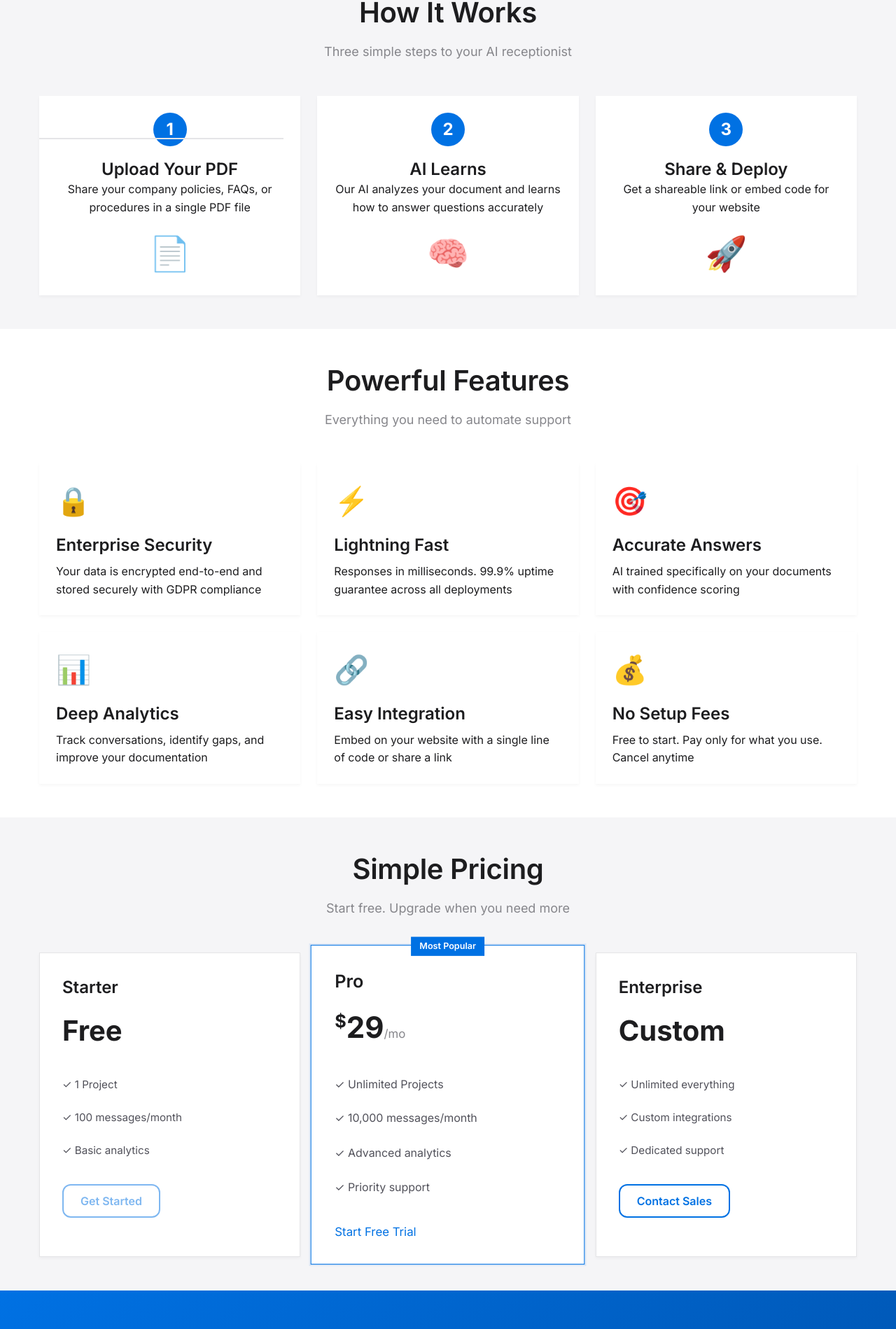
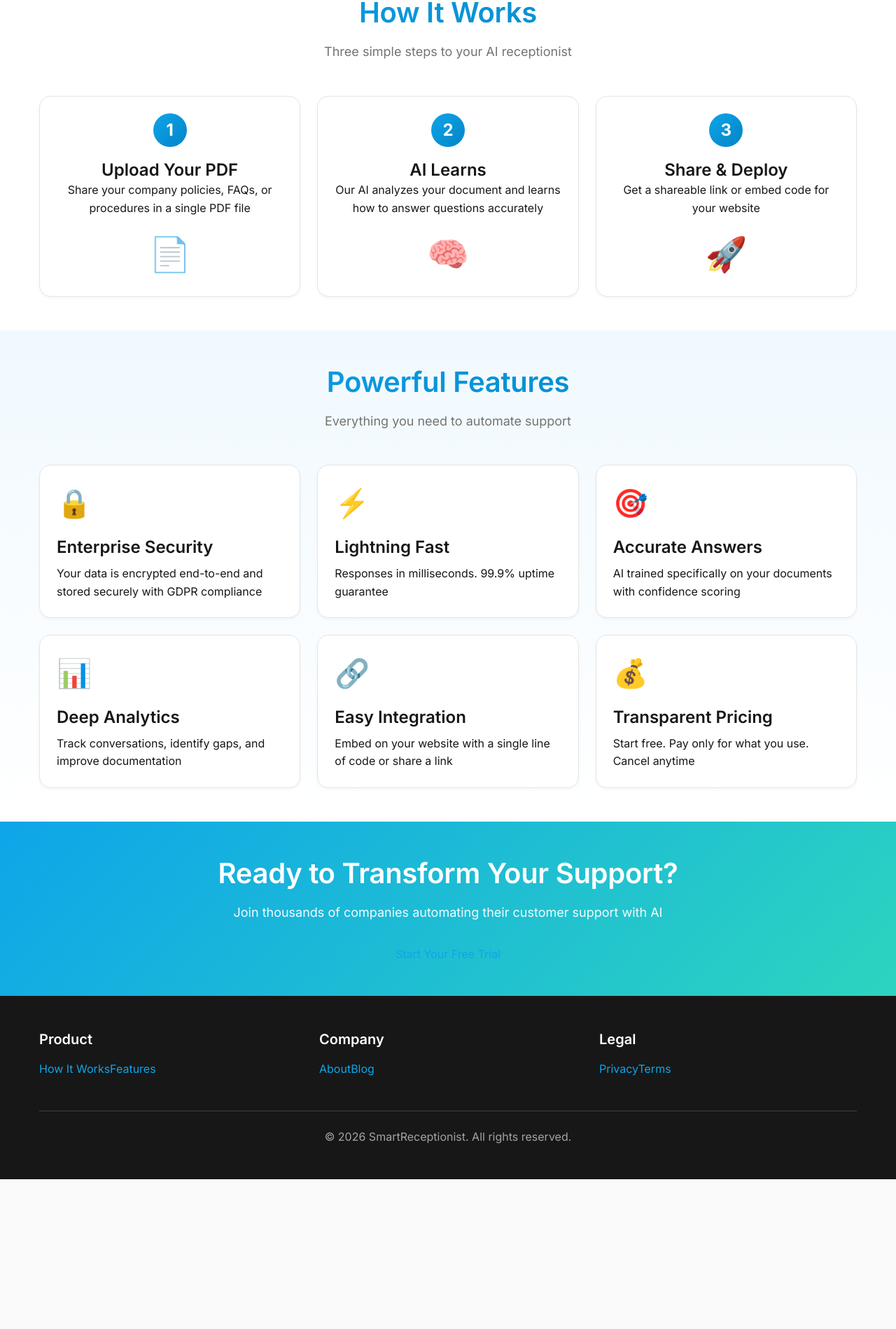
Before and after one commit to Jai-Negi/smart-receptionist, a Next.js app in the folder frontend/: page /landing in a window 1280 px wide. Shown: the part 845-2744 px from the top of the page at 70% size. After the commit the page ends 2530 px from the top, so only its background shows below. Built offline with nearby package versions, Linux system fonts and the light colour scheme.

Commit message:
design: implement cohesive brand theme with gradient colors and consistent styling

```diff
--- a/frontend/app/globals.css
+++ b/frontend/app/globals.css
@@ -1,27 +1,43 @@
 @import url('https://fonts.googleapis.com/css2?family=Inter:wght@400;500;600;700&display=swap');
 
 :root {
-  /* Colors */
-  --color-white: #ffffff;
-  --color-gray-50: #f5f5f7;
-  --color-gray-100: #efeff1;
-  --color-gray-200: #e5e5e7;
-  --color-gray-300: #d2d2d7;
-  --color-gray-400: #a1a1a6;
-  --color-gray-500: #86868b;
-  --color-gray-600: #6f6f77;
-  --color-gray-700: #51515a;
-  --color-gray-800: #424245;
-  --color-black: #1d1d1f;
+  /* Primary Brand Colors */
+  --color-primary-50: #f0f9ff;
+  --color-primary-100: #e0f2fe;
+  --color-primary-200: #bae6fd;
+  --color-primary-300: #7dd3fc;
+  --color-primary-400: #38bdf8;
+  --color-primary-500: #0ea5e9;
+  --color-primary-600: #0284c7;
+  --color-primary-700: #0369a1;
 
-  --color-blue: #0071e3;
-  --color-blue-light: #0077ed;
-  --color-blue-dark: #0056b3;
+  /* Secondary Brand Colors */
+  --color-secondary-400: #2dd4bf;
+  --color-secondary-500: #14b8a6;
+  --color-secondary-600: #0d9488;
 
-  --color-success: #34c759;
-  --color-warning: #ff9500;
-  --color-error: #ff3b30;
-  --color-info: #30b0c0;
+  /* Neutral Colors */
+  --color-neutral-50: #fafafa;
+  --color-neutral-100: #f5f5f5;
+  --color-neutral-200: #e5e5e5;
+  --color-neutral-300: #d4d4d4;
+  --color-neutral-400: #a3a3a3;
+  --color-neutral-500: #737373;
+  --color-neutral-600: #525252;
+  --color-neutral-700: #404040;
+  --color-neutral-800: #262626;
+  --color-neutral-900: #171717;
+
+  /* Semantic Colors */
+  --color-success: #10b981;
+  --color-warning: #f59e0b;
+  --color-error: #ef4444;
+  --color-info: #3b82f6;
+
+  /* Gradients */
+  --gradient-primary: linear-gradient(135deg, #0ea5e9 0%, #0284c7 100%);
+  --gradient-accent: linear-gradient(135deg, #0ea5e9 0%, #2dd4bf 100%);
+  --gradient-mesh: linear-gradient(135deg, #0ea5e9 0%, #2dd4bf 50%, #8b5cf6 100%);
 
   /* Typography */
   --font-family: 'Inter', -apple-system, BlinkMacSystemFont, 'Segoe UI', sans-serif;
@@ -39,11 +55,14 @@
   --shadow-sm: 0 2px 4px rgba(0, 0, 0, 0.04);
   --shadow-base: 0 4px 12px rgba(0, 0, 0, 0.08);
   --shadow-md: 0 10px 30px rgba(0, 0, 0, 0.12);
+  --shadow-lg: 0 20px 40px rgba(0, 0, 0, 0.16);
 
   /* Border radius */
   --radius-sm: 6px;
   --radius-base: 8px;
   --radius-md: 12px;
+  --radius-lg: 16px;
+  --radius-xl: 20px;
 }
 
 * {
@@ -60,12 +79,12 @@ html {
 
 body {
   font-family: var(--font-family);
-  background-color: var(--color-gray-50);
-  color: var(--color-black);
+  background-color: var(--color-neutral-50);
+  color: var(--color-neutral-900);
   line-height: 1.5;
 }
 
-/* Typography */
+/* Typography Hierarchy */
 h1 {
   font-size: 3rem;
   font-weight: 700;
@@ -92,6 +111,11 @@ h4 {
   line-height: 1.4;
 }
 
+h5 {
+  font-size: 1.125rem;
+  font-weight: 600;
+}
+
 p {
   font-size: 1rem;
   line-height: 1.6;
@@ -99,39 +123,51 @@ p {
 
 small {
   font-size: 0.875rem;
-  color: var(--color-gray-500);
+  color: var(--color-neutral-500);
+}
+
+/* Links */
+a {
+  color: var(--color-primary-500);
+  text-decoration: none;
+  transition: color 0.2s;
+}
+
+a:hover {
+  color: var(--color-primary-600);
 }
 
 /* Accessibility */
 :focus-visible {
-  outline: 2px solid var(--color-blue);
+  outline: 2px solid var(--color-primary-500);
   outline-offset: 2px;
 }
 
 button:focus-visible,
 input:focus-visible,
 a:focus-visible {
-  outline: 2px solid var(--color-blue);
+  outline: 2px solid var(--color-primary-500);
   outline-offset: 2px;
 }
 
-/* Skip to main content link */
+/* Skip Link */
 .skip-link {
   position: absolute;
   top: -40px;
   left: 0;
-  background: var(--color-blue);
+  background: var(--color-primary-500);
   color: white;
   padding: 8px 16px;
   text-decoration: none;
   z-index: 100;
+  border-radius: var(--radius-base);
 }
 
 .skip-link:focus {
   top: 0;
 }
 
-/* Reduced motion */
+/* Reduced Motion */
 @media (prefers-reduced-motion: reduce) {
   *,
   *::before,
@@ -143,31 +179,32 @@ a:focus-visible {
   }
 }
 
-/* Links */
-a {
-  color: var(--color-blue);
-  text-decoration: none;
-  transition: color 0.2s;
-}
-
-a:hover {
-  color: var(--color-blue-light);
-}
-
-/* Buttons base styles */
+/* Button Base Styles */
 button {
   font-family: var(--font-family);
   cursor: pointer;
   border: none;
   transition: all 0.2s;
+  border-radius: var(--radius-md);
+  font-weight: 600;
 }
 
-/* Forms */
+/* Input Base Styles */
 input,
 textarea,
 select {
   font-family: var(--font-family);
   font-size: 1rem;
+  border-radius: var(--radius-base);
+}
+
+/* Form Focus States */
+input:focus,
+textarea:focus,
+select:focus {
+  outline: none;
+  border-color: var(--color-primary-500);
+  box-shadow: 0 0 0 3px rgba(14, 165, 233, 0.1);
 }
 
 /* Responsive */
--- a/frontend/app/landing/page.jsx
+++ b/frontend/app/landing/page.jsx
@@ -42,14 +42,13 @@ export default function Landing() {
           <div className="hero-badge">✨ AI-Powered Support</div>
 
           <h1 className="hero-title">
-            Your Company's AI<br />
-            <span className="gradient-text">Receptionist</span><br />
-            in 3 Clicks
+            Every question answered.<br />
+            Every customer happy.
           </h1>
 
           <p className="hero-subtitle">
-            Upload a PDF. Get a chatbot. Share a link.<br />
-            No coding required. No setup fees.
+            Upload a PDF. Get an AI receptionist. Share a link.<br />
+            No coding. No setup. Just results.
           </p>
 
           <div className="hero-ctas">
@@ -65,15 +64,15 @@ export default function Landing() {
           <div className="hero-stats">
             <div className="stat">
               <div className="stat-value">1000+</div>
-              <div className="stat-label">Companies Trust Us</div>
+              <div className="stat-label">Companies</div>
             </div>
             <div className="stat">
               <div className="stat-value">99.9%</div>
-              <div className="stat-label">Uptime Guarantee</div>
+              <div className="stat-label">Uptime</div>
             </div>
             <div className="stat">
               <div className="stat-value">24/7</div>
-              <div className="stat-label">Support Ready</div>
+              <div className="stat-label">Support</div>
             </div>
           </div>
         </div>
@@ -107,16 +106,12 @@ export default function Landing() {
               <div className="step-icon">📄</div>
             </div>
 
-            <div className="step-connector"></div>
-
             <div className="step-card">
               <div className="step-number">2</div>
               <h3>AI Learns</h3>
               <p>Our AI analyzes your document and learns how to answer questions accurately</p>
               <div className="step-icon">🧠</div>
             </div>
-
-            <div className="step-connector"></div>
 
             <div className="step-card">
               <div className="step-number">3</div>
@@ -144,7 +139,7 @@ export default function Landing() {
             <div className="feature-card">
               <div className="feature-icon">⚡</div>
               <h3>Lightning Fast</h3>
-              <p>Responses in milliseconds. 99.9% uptime guarantee across all deployments</p>
+              <p>Responses in milliseconds. 99.9% uptime guarantee</p>
             </div>
 
             <div className="feature-card">
@@ -156,7 +151,7 @@ export default function Landing() {
             <div className="feature-card">
               <div className="feature-icon">📊</div>
               <h3>Deep Analytics</h3>
-              <p>Track conversations, identify gaps, and improve your documentation</p>
+              <p>Track conversations, identify gaps, and improve documentation</p>
             </div>
 
             <div className="feature-card">
@@ -167,59 +162,8 @@ export default function Landing() {
 
             <div className="feature-card">
               <div className="feature-icon">💰</div>
-              <h3>No Setup Fees</h3>
-              <p>Free to start. Pay only for what you use. Cancel anytime</p>
-            </div>
-          </div>
-        </div>
-      </section>
-
-      {/* Pricing Preview */}
-      <section className="pricing-preview">
-        <div className="section-container">
-          <h2 className="section-title">Simple Pricing</h2>
-          <p className="section-subtitle">Start free. Upgrade when you need more</p>
-
-          <div className="pricing-cards">
-            <div className="pricing-card">
-              <h3>Starter</h3>
-              <div className="price">Free</div>
-              <ul className="features-list">
-                <li>✓ 1 Project</li>
-                <li>✓ 100 messages/month</li>
-                <li>✓ Basic analytics</li>
-              </ul>
-              <button className="btn btn-secondary" disabled>
-                Get Started
-              </button>
-            </div>
-
-            <div className="pricing-card featured">
-              <div className="badge">Most Popular</div>
-              <h3>Pro</h3>
-              <div className="price"><span className="currency">$</span>29<span className="period">/mo</span></div>
-              <ul className="features-list">
-                <li>✓ Unlimited Projects</li>
-                <li>✓ 10,000 messages/month</li>
-                <li>✓ Advanced analytics</li>
-                <li>✓ Priority support</li>
-              </ul>
-              <Link href="/auth/signup" className="btn btn-primary">
-                Start Free Trial
-              </Link>
-            </div>
-
-            <div className="pricing-card">
-              <h3>Enterprise</h3>
-              <div className="price">Custom</div>
-              <ul className="features-list">
-                <li>✓ Unlimited everything</li>
-                <li>✓ Custom integrations</li>
-                <li>✓ Dedicated support</li>
-              </ul>
-              <button className="btn btn-secondary">
-                Contact Sales
-              </button>
+              <h3>Transparent Pricing</h3>
+              <p>Start free. Pay only for what you use. Cancel anytime</p>
             </div>
           </div>
         </div>
@@ -230,8 +174,8 @@ export default function Landing() {
         <div className="section-container">
           <h2>Ready to Transform Your Support?</h2>
           <p>Join thousands of companies automating their customer support with AI</p>
-          <Link href="/auth/signup" className="btn btn-primary btn-lg">
-            Start Your Free Trial Today
+          <Link href="/auth/signup" className="btn btn-primary-white btn-lg">
+            Start Your Free Trial
           </Link>
         </div>
       </section>
@@ -244,19 +188,16 @@ export default function Landing() {
               <h4>Product</h4>
               <Link href="#how-it-works">How It Works</Link>
               <Link href="#features">Features</Link>
-              <Link href="#pricing">Pricing</Link>
             </div>
             <div className="footer-section">
               <h4>Company</h4>
               <Link href="#">About</Link>
               <Link href="#">Blog</Link>
-              <Link href="#">Careers</Link>
             </div>
             <div className="footer-section">
               <h4>Legal</h4>
               <Link href="#">Privacy</Link>
               <Link href="#">Terms</Link>
-              <Link href="#">Security</Link>
             </div>
           </div>
           <div className="footer-bottom">
@@ -267,7 +208,7 @@ export default function Landing() {
 
       <style jsx>{`
         .landing {
-          background: var(--color-white);
+          background: var(--color-neutral-50);
           overflow: hidden;
         }
 
@@ -278,7 +219,7 @@ export default function Landing() {
           z-index: 30;
           background: rgba(255, 255, 255, 0.95);
           backdrop-filter: blur(10px);
-          border-bottom: 1px solid var(--color-gray-200);
+          border-bottom: 1px solid var(--color-neutral-200);
           padding: var(--spacing-4);
         }
 
@@ -296,7 +237,7 @@ export default function Landing() {
           gap: var(--spacing-2);
           font-weight: 600;
           font-size: 1.125rem;
-          color: var(--color-black);
+          color: var(--color-neutral-900);
         }
 
         .logo-icon {
@@ -310,18 +251,18 @@ export default function Landing() {
         }
 
         .nav-link {
-          color: var(--color-black);
+          color: var(--color-neutral-900);
           font-weight: 500;
           transition: color 0.2s;
         }
 
         .nav-link:hover {
-          color: var(--color-blue);
+          color: var(--color-primary-500);
         }
 
         .nav-cta {
           padding: 8px 16px;
-          background: var(--color-blue);
+          background: var(--color-primary-500);
           color: white;
           border-radius: var(--radius-md);
           font-weight: 500;
@@ -329,7 +270,7 @@ export default function Landing() {
         }
 
         .nav-cta:hover {
-          background: var(--color-blue-light);
+          background: var(--color-primary-600);
         }
 
         /* Hero Section */
@@ -346,9 +287,10 @@ export default function Landing() {
 
         .hero-badge {
           display: inline-block;
-          padding: 6px 12px;
-          background: rgba(0, 113, 227, 0.1);
-          color: var(--color-blue);
+          padding: 8px 16px;
+          background: rgba(14, 165, 233, 0.1);
+          color: var(--color-primary-600);
+          border: 1px solid rgba(14, 165, 233, 0.2);
           border-radius: var(--radius-full);
           font-size: 0.875rem;
           font-weight: 500;
@@ -359,19 +301,12 @@ export default function Landing() {
           font-size: 3.75rem;
           line-height: 1.1;
           margin-bottom: var(--spacing-6);
-          color: var(--color-black);
-        }
-
-        .gradient-text {
-          background: linear-gradient(135deg, #0071e3 0%, #30b0c0 100%);
-          -webkit-background-clip: text;
-          -webkit-text-fill-color: transparent;
-          background-clip: text;
+          color: var(--color-neutral-900);
         }
 
         .hero-subtitle {
           font-size: 1.25rem;
-          color: var(--color-gray-600);
+          color: var(--color-neutral-600);
           margin-bottom: var(--spacing-8);
           line-height: 1.6;
         }
@@ -388,18 +323,21 @@ export default function Landing() {
           grid-template-columns: repeat(3, 1fr);
           gap: var(--spacing-6);
           padding-top: var(--spacing-6);
-          border-top: 1px solid var(--color-gray-200);
+          border-top: 1px solid var(--color-neutral-200);
         }
 
         .stat-value {
           font-size: 1.5rem;
           font-weight: 700;
-          color: var(--color-black);
+          background: var(--gradient-primary);
+          -webkit-background-clip: text;
+          -webkit-text-fill-color: transparent;
+          background-clip: text;
         }
 
         .stat-label {
           font-size: 0.875rem;
-          color: var(--color-gray-500);
+          color: var(--color-neutral-500);
           margin-top: var(--spacing-2);
         }
 
@@ -411,7 +349,7 @@ export default function Landing() {
         }
 
         .hero-card {
-          background: linear-gradient(135deg, #f5f5f7 0%, #ffffff 100%);
+          background: white;
           border-radius: var(--radius-lg);
           padding: var(--spacing-6);
           box-shadow: var(--shadow-md);
@@ -432,20 +370,18 @@ export default function Landing() {
 
         .chat-bubble.assistant {
           padding: var(--spacing-3) var(--spacing-4);
-          background: var(--color-gray-100);
+          background: var(--color-neutral-100);
           border-radius: var(--radius-md);
-          color: var(--color-black);
-          max-width: 85%;
+          color: var(--color-neutral-900);
         }
 
         .chat-bubble.user {
           padding: var(--spacing-3) var(--spacing-4);
-          background: var(--color-blue);
+          background: var(--color-primary-500);
           color: white;
           border-radius: var(--radius-md);
+          margin-left: auto;
           max-width: 85%;
-          margin-left: auto;
-          text-align: right;
         }
 
         @keyframes slideIn {
@@ -468,21 +404,17 @@ export default function Landing() {
 
         .how-it-works {
           padding: var(--spacing-12) var(--spacing-4);
-          background: var(--color-gray-50);
+          background: white;
         }
 
         .features {
           padding: var(--spacing-12) var(--spacing-4);
-        }
-
-        .pricing-preview {
-          padding: var(--spacing-12) var(--spacing-4);
-          background: var(--color-gray-50);
+          background: linear-gradient(180deg, var(--color-primary-50) 0%, white 100%);
         }
 
         .cta-final {
           padding: var(--spacing-12) var(--spacing-4);
-          background: linear-gradient(135deg, var(--color-blue) 0%, #0056b3 100%);
+          background: var(--gradient-accent);
           color: white;
           text-align: center;
         }
@@ -490,6 +422,7 @@ export default function Landing() {
         .cta-final h2 {
           font-size: 2.5rem;
           margin-bottom: var(--spacing-4);
+          color: white;
         }
 
         .cta-final p {
@@ -502,11 +435,15 @@ export default function Landing() {
           text-align: center;
           margin-bottom: var(--spacing-4);
           font-size: 2.5rem;
+          background: var(--gradient-primary);
+          -webkit-background-clip: text;
+          -webkit-text-fill-color: transparent;
+          background-clip: text;
         }
 
         .section-subtitle {
           text-align: center;
-          color: var(--color-gray-500);
+          color: var(--color-neutral-500);
           font-size: 1.125rem;
           margin-bottom: var(--spacing-12);
         }
@@ -516,8 +453,6 @@ export default function Landing() {
           display: grid;
           grid-template-columns: repeat(3, 1fr);
           gap: var(--spacing-6);
-          align-items: start;
-          position: relative;
         }
 
         .step-card {
@@ -526,12 +461,14 @@ export default function Landing() {
           border-radius: var(--radius-lg);
           box-shadow: var(--shadow-sm);
           text-align: center;
-          transition: transform 0.3s, box-shadow 0.3s;
+          border: 1px solid var(--color-neutral-200);
+          transition: all 0.3s;
         }
 
         .step-card:hover {
           transform: translateY(-4px);
-          box-shadow: var(--shadow-base);
+          box-shadow: var(--shadow-md);
+          border-color: var(--color-primary-200);
         }
 
         .step-number {
@@ -540,7 +477,7 @@ export default function Landing() {
           justify-content: center;
           width: 48px;
           height: 48px;
-          background: var(--color-blue);
+          background: var(--gradient-primary);
           color: white;
           border-radius: 50%;
           font-size: 1.5rem;
@@ -551,22 +488,6 @@ export default function Landing() {
         .step-icon {
           font-size: 3rem;
           margin-top: var(--spacing-4);
-        }
-
-        .step-connector {
-          position: absolute;
-          top: 60px;
-          height: 2px;
-          background: var(--color-gray-200);
-          width: calc(33.333% - 40px);
-        }
-
-        .step-connector:first-of-type {
-          left: calc(33.333% + 20px);
-        }
-
-        .step-connector:last-of-type {
-          left: calc(66.666% + 20px);
         }
 
         /* Features Grid */
@@ -581,11 +502,14 @@ export default function Landing() {
           border-radius: var(--radius-lg);
           background: white;
           box-shadow: var(--shadow-sm);
-          transition: box-shadow 0.3s;
+          border: 1px solid var(--color-neutral-200);
+          transition: all 0.3s;
         }
 
         .feature-card:hover {
           box-shadow: var(--shadow-base);
+          border-color: var(--color-primary-200);
+          transform: translateY(-2px);
         }
 
         .feature-icon {
@@ -595,77 +519,7 @@ export default function Landing() {
 
         .feature-card h3 {
           margin-bottom: var(--spacing-2);
-        }
-
-        /* Pricing Cards */
-        .pricing-cards {
-          display: grid;
-          grid-template-columns: repeat(3, 1fr);
-          gap: var(--spacing-6);
-          margin-top: var(--spacing-8);
-        }
-
-        .pricing-card {
-          background: white;
-          padding: var(--spacing-8);
-          border-radius: var(--radius-lg);
-          box-shadow: var(--shadow-sm);
-          border: 1px solid var(--color-gray-200);
-          position: relative;
-          transition: transform 0.3s, box-shadow 0.3s;
-        }
-
-        .pricing-card:hover {
-          transform: translateY(-4px);
-          box-shadow: var(--shadow-base);
-        }
-
-        .pricing-card.featured {
-          border-color: var(--color-blue);
-          box-shadow: 0 0 0 2px rgba(0, 113, 227, 0.1);
-          transform: scale(1.05);
-        }
-
-        .badge {
-          position: absolute;
-          top: -12px;
-          left: 50%;
-          transform: translateX(-50%);
-          background: var(--color-blue);
-          color: white;
-          padding: 4px 12px;
-          border-radius: var(--radius-full);
-          font-size: 0.75rem;
-          font-weight: 600;
-        }
-
-        .price {
-          font-size: 2.5rem;
-          font-weight: 700;
-          margin: var(--spacing-4) 0;
-          color: var(--color-black);
-        }
-
-        .currency {
-          font-size: 1.5rem;
-          vertical-align: super;
-        }
-
-        .period {
-          font-size: 1rem;
-          color: var(--color-gray-500);
-          font-weight: 400;
-        }
-
-        .features-list {
-          list-style: none;
-          margin: var(--spacing-6) 0;
-        }
-
-        .features-list li {
-          padding: var(--spacing-3) 0;
-          color: var(--color-gray-700);
-          font-size: 0.95rem;
+          color: var(--color-neutral-900);
         }
 
         /* Buttons */
@@ -680,25 +534,38 @@ export default function Landing() {
           transition: all 0.2s;
           text-decoration: none;
           white-space: nowrap;
+          border: none;
+          cursor: pointer;
         }
 
         .btn-primary {
-          background: var(--color-blue);
+          background: var(--gradient-primary);
           color: white;
         }
 
-        .btn-primary:hover:not(:disabled) {
-          background: var(--color-blue-light);
+        .btn-primary:hover {
+          transform: translateY(-2px);
+          box-shadow: 0 12px 24px rgba(14, 165, 233, 0.3);
+        }
+
+        .btn-primary-white {
+          background: white;
+          color: var(--color-primary-600);
+        }
+
+        .btn-primary-white:hover {
+          background: var(--color-neutral-100);
         }
 
         .btn-secondary {
           background: transparent;
-          color: var(--color-blue);
-          border: 2px solid var(--color-blue);
+          color: var(--color-primary-500);
+          border: 2px solid var(--color-primary-500);
         }
 
-        .btn-secondary:hover:not(:disabled) {
-          background: rgba(0, 113, 227, 0.05);
+        .btn-secondary:hover {
+          background: rgba(14, 165, 233, 0.05);
+          border-color: var(--color-primary-600);
         }
 
         .btn-lg {
@@ -714,14 +581,9 @@ export default function Landing() {
           transform: translateX(4px);
         }
 
-        .btn:disabled {
-          opacity: 0.5;
-          cursor: not-allowed;
-        }
-
         /* Footer */
         .footer {
-          background: var(--color-black);
+          background: var(--color-neutral-900);
           color: white;
           padding: var(--spacing-12) var(--spacing-4);
         }
@@ -740,20 +602,20 @@ export default function Landing() {
 
         .footer-section a {
           display: block;
-          color: var(--color-gray-400);
+          color: var(--color-neutral-400);
           margin-bottom: var(--spacing-3);
           transition: color 0.2s;
         }
 
         .footer-section a:hover {
-          color: white;
+          color: var(--color-primary-400);
         }
 
         .footer-bottom {
           text-align: center;
           padding-top: var(--spacing-6);
-          border-top: 1px solid var(--color-gray-700);
-          color: var(--color-gray-500);
+          border-top: 1px solid var(--color-neutral-700);
+          color: var(--color-neutral-400);
         }
 
         /* Responsive */
@@ -773,30 +635,13 @@ export default function Landing() {
             flex-direction: column;
           }
 
-          .steps-grid {
-            grid-template-columns: 1fr;
-            gap: var(--spacing-4);
-          }
-
-          .step-connector {
-            display: none;
-          }
-
+          .steps-grid,
           .features-grid {
             grid-template-columns: 1fr;
           }
 
-          .pricing-cards {
-            grid-template-columns: 1fr;
-          }
-
-          .pricing-card.featured {
-            transform: scale(1);
-          }
-
           .footer-content {
             grid-template-columns: 1fr;
-            gap: var(--spacing-6);
           }
 
           .hero-stats {
```
